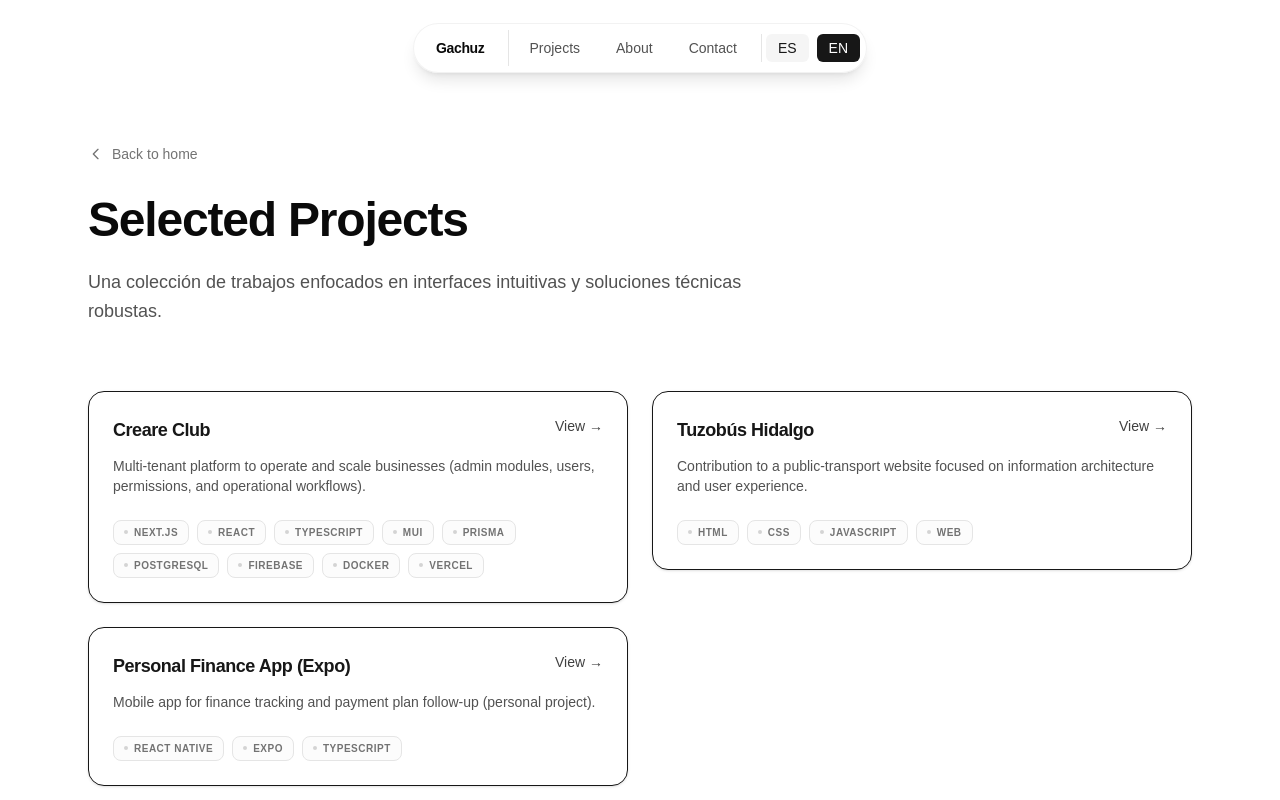
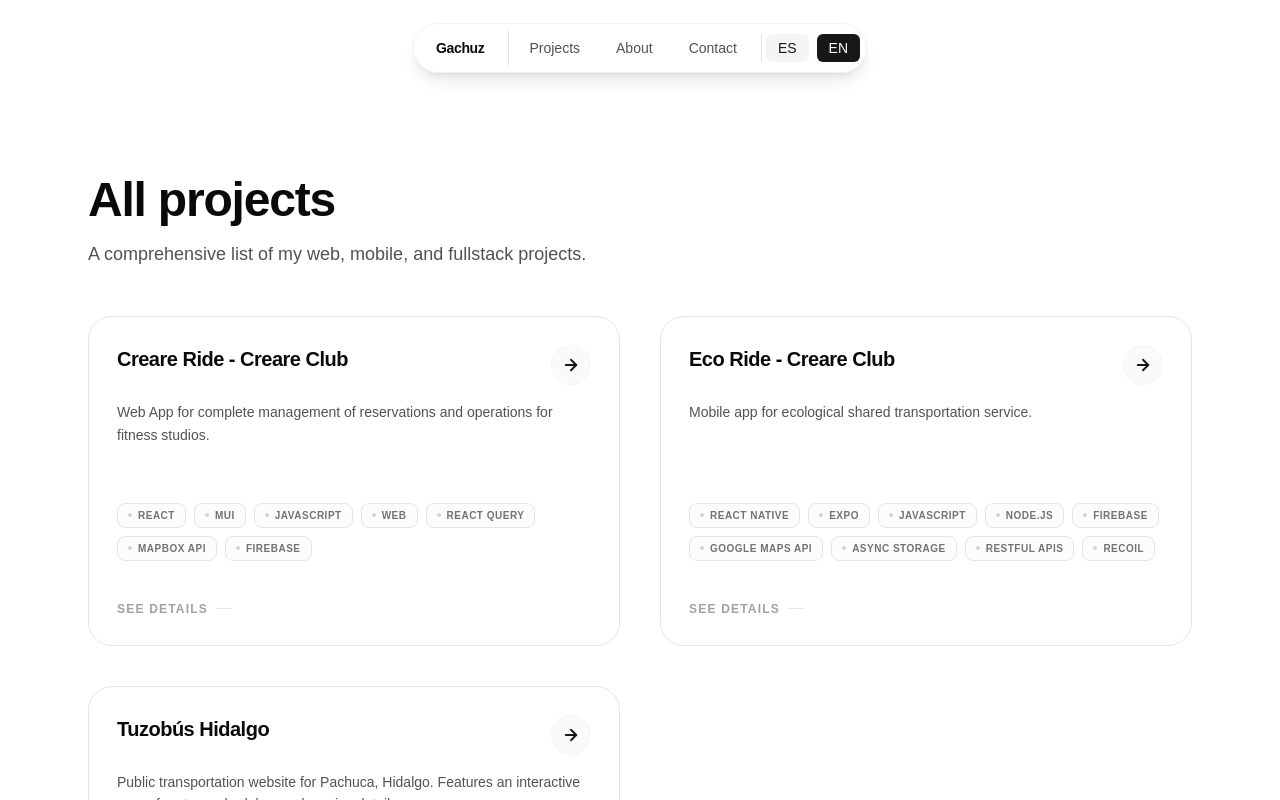
Before and after one commit to BGachuzD/portfolio, a Next.js app: page /en/projects in a window 1280 px wide. Shown: the top 800 px of the page. Built offline with nearby package versions, Linux system fonts and the light colour scheme.

Commit message:
feat: agregar enlaces a los proyectos, mejorar la sección de proyectos y actualizar traducciones

```diff
--- a/src/app/[locale]/projects/page.tsx
+++ b/src/app/[locale]/projects/page.tsx
@@ -1,45 +1,38 @@
-// src/app/[locale]/projects/page.tsx
-import {getProjects} from '@/lib/content';
-import ProjectGrid from '@/components/projects/project-grid';
-import type {Locale} from '@/content/types';
-import * as motion from 'framer-motion/client'; // Importante para Server Components en Next 15
-import {staggerContainer} from '@/motion/variants';
-import Link from 'next/link';
+import type { Locale } from '@/content/types';
+import { getTranslations } from 'next-intl/server';
+import { projects } from '@/content/projects';
 
-export default async function ProjectsPage({ params }: { params: Promise<{locale: Locale}> }) {
-  const {locale} = await params;
-  const items = getProjects();
+import Stagger from '@/motion/stagger';
+import Reveal from '@/motion/reveal';
+import ProjectGridAnimated from '@/components/projects/project-grid-animated';
+
+export default async function ProjectsIndexPage({
+  params,
+}: {
+  params: Promise<{ locale: Locale }>;
+}) {
+  const { locale } = await params;
+  const t = await getTranslations({ locale, namespace: 'projects' });
 
   return (
-    <main className="min-h-screen bg-white dark:bg-neutral-950 pt-24">
-      <section className="mx-auto max-w-6xl px-6 py-12">
-        <div className="mb-16 max-w-2xl">
-          <Link
-            href={`/${locale}`}
-            className="group mb-8 inline-flex items-center text-sm font-medium text-neutral-500 hover:text-neutral-950 dark:hover:text-white transition-colors"
-          >
-            <svg className="mr-2 h-4 w-4 transition-transform group-hover:-translate-x-1" fill="none" viewBox="0 0 24 24" stroke="currentColor">
-              <path strokeLinecap="round" strokeLinejoin="round" strokeWidth={2} d="M15 19l-7-7 7-7" />
-            </svg>
-            {locale === 'es' ? 'Volver al inicio' : 'Back to home'}
-          </Link>
-
-          <h1 className="text-4xl font-bold tracking-tight text-neutral-950 dark:text-white sm:text-5xl">
-            {locale === 'es' ? 'Proyectos Seleccionados' : 'Selected Projects'}
-          </h1>
-          <p className="mt-6 text-lg leading-relaxed text-neutral-600 dark:text-neutral-400">
-            Una colección de trabajos enfocados en interfaces intuitivas y soluciones técnicas robustas.
-          </p>
+    <main className="min-h-screen bg-white dark:bg-neutral-950 pt-20">
+      <section className="mx-auto max-w-6xl px-6 py-16 lg:py-24">
+        <div className="mb-12">
+          <Reveal>
+            <h1 className="text-4xl font-extrabold tracking-tight text-neutral-950 dark:text-white sm:text-5xl">
+              {t('allTitle') /* agrega esta key */}
+            </h1>
+          </Reveal>
+          <Reveal>
+            <p className="mt-4 max-w-2xl text-lg text-neutral-600 dark:text-neutral-400">
+              {t('allSubtitle') /* agrega esta key */}
+            </p>
+          </Reveal>
         </div>
 
-        <motion.div
-          variants={staggerContainer}
-          initial="hidden"
-          animate="visible"
-        >
-          {/* Usamos el grid que ya mejoramos antes */}
-          <ProjectGrid projects={items} locale={locale} />
-        </motion.div>
+        <Stagger>
+          <ProjectGridAnimated projects={projects} locale={locale} />
+        </Stagger>
       </section>
     </main>
   );
--- a/src/components/projects/project-card-animated.tsx
+++ b/src/components/projects/project-card-animated.tsx
@@ -1,10 +1,10 @@
 'use client';
 
 import Link from 'next/link';
-import {motion, useReducedMotion} from 'framer-motion';
-import type {Locale, Project} from '@/content/types';
+import { motion, useReducedMotion } from 'framer-motion';
+import type { Locale, Project } from '@/content/types';
 import TechBadges from './tech-badges';
-import {fadeUp} from '@/motion/variants';
+import { fadeUp } from '@/motion/variants';
 
 export default function ProjectCardAnimated({
   project,
@@ -20,17 +20,34 @@ export default function ProjectCardAnimated({
     <motion.article
       variants={fadeUp}
       whileHover={reduceMotion ? undefined : { y: -8 }}
-      className="group relative flex flex-col h-full rounded-3xl border border-neutral-200 dark:border-neutral-800 bg-white dark:bg-neutral-900/50 p-7 transition-all hover:border-neutral-300 dark:hover:border-neutral-700 hover:shadow-[0_20px_40px_-15px_rgba(0,0,0,0.05)] dark:hover:shadow-none"
+      className="group relative flex h-full flex-col rounded-3xl border border-neutral-200 bg-white p-7 transition-all
+                 hover:border-neutral-300 hover:shadow-[0_20px_40px_-15px_rgba(0,0,0,0.05)]
+                 dark:border-neutral-800 dark:bg-neutral-900/50 dark:hover:border-neutral-700 dark:hover:shadow-none"
     >
-      <Link href={href} className="absolute inset-0 z-10" aria-label={project.name} />
+      {/* Overlay link arriba: garantiza click en toda la card, incluido el ícono */}
+      <Link
+        href={href}
+        aria-label={project.name}
+        className="absolute inset-0 z-20 rounded-3xl
+                   focus-visible:outline-none focus-visible:ring-2 focus-visible:ring-neutral-900/20 focus-visible:ring-offset-2
+                   dark:focus-visible:ring-neutral-100/20 dark:focus-visible:ring-offset-neutral-950"
+      />
 
-      <div className="relative z-20 flex flex-col h-full">
+      {/* Contenido debajo y sin capturar clicks */}
+      <div className="relative z-10 pointer-events-none flex h-full flex-col">
         <div className="flex items-start justify-between gap-4">
-          <h3 className="text-xl font-bold tracking-tight text-neutral-950 dark:text-white group-hover:text-neutral-700 dark:group-hover:text-neutral-300 transition-colors">
+          <h3 className="text-xl font-bold tracking-tight text-neutral-950 transition-colors
+                         group-hover:text-neutral-700 dark:text-white dark:group-hover:text-neutral-300">
             {project.name}
           </h3>
 
-          <div className="flex h-10 w-10 shrink-0 items-center justify-center rounded-full bg-neutral-50 dark:bg-neutral-800 border border-neutral-100 dark:border-neutral-700 transition-transform group-hover:-rotate-45 group-hover:bg-neutral-900 group-hover:text-white dark:group-hover:bg-white dark:group-hover:text-neutral-950">
+          {/* El ícono queda “decorativo” (no captura clicks) */}
+          <div
+            aria-hidden
+            className="flex h-10 w-10 shrink-0 items-center justify-center rounded-full border border-neutral-100 bg-neutral-50
+                       transition-transform group-hover:-rotate-45 group-hover:bg-neutral-900 group-hover:text-white
+                       dark:border-neutral-700 dark:bg-neutral-800 dark:group-hover:bg-white dark:group-hover:text-neutral-950"
+          >
             <svg
               xmlns="http://www.w3.org/2000/svg"
               width="18"
@@ -42,8 +59,8 @@ export default function ProjectCardAnimated({
               strokeLinecap="round"
               strokeLinejoin="round"
             >
-              <line x1="5" y1="12" x2="19" y2="12"></line>
-              <polyline points="12 5 19 12 12 19"></polyline>
+              <line x1="5" y1="12" x2="19" y2="12" />
+              <polyline points="12 5 19 12 12 19" />
             </svg>
           </div>
         </div>
@@ -56,9 +73,11 @@ export default function ProjectCardAnimated({
           <TechBadges stack={project.stack} />
         </div>
 
-        <div className="mt-4 flex items-center text-xs font-bold uppercase tracking-widest text-neutral-400 group-hover:text-neutral-950 dark:group-hover:text-white transition-colors">
-          {locale === 'es' ? 'Explorar caso' : 'Explore case'}
-          <span className="ml-2 h-px w-4 bg-neutral-200 dark:bg-neutral-700 group-hover:w-8 group-hover:bg-neutral-950 dark:group-hover:bg-white transition-all" />
+        <div className="mt-10 flex items-center text-xs font-bold uppercase tracking-widest text-neutral-400 transition-colors
+                        group-hover:text-neutral-950 dark:group-hover:text-white">
+          {locale === 'es' ? 'Conoce los detalles' : 'See details'}
+          <span className="ml-2 h-px w-4 bg-neutral-200 transition-all group-hover:w-8 group-hover:bg-neutral-950
+                           dark:bg-neutral-700 dark:group-hover:bg-white" />
         </div>
       </div>
     </motion.article>
--- a/src/content/projects.ts
+++ b/src/content/projects.ts
@@ -1,22 +1,51 @@
 import type {Project} from './types';
 
 export const projects: Project[] = [
-  {
-    slug: 'creare-club-platform',
+    {
+    slug: 'creareride-creare',
     featured: true,
-    name: 'Creare Club',
+    name: 'Creare Ride - Creare Club',
     summary: {
-      es: 'Plataforma multi-tenant para operación y crecimiento de negocios (módulos administrativos, usuarios, permisos y flujos operativos).',
-      en: 'Multi-tenant platform to operate and scale businesses (admin modules, users, permissions, and operational workflows).'
+      es: 'Web App para la gestion total de reservaciones y operaciones de estudios fitness.',
+      en: 'Web App for complete management of reservations and operations for fitness studios.'
     },
     role: {
-      es: 'Fullstack Developer (Frontend-heavy). Ownership de UI, APIs, modelado y despliegue.',
-      en: 'Fullstack Developer (Frontend-heavy). Owned UI, APIs, data modeling, and deployment.'
+      es: 'Fullstack / Frontend.',
+      en: 'Fullstack / Frontend.'
     },
     highlights: {
       es: [
-        'Arquitectura multi-tenant y diseño de módulos escalables.',
-        'Construcción de UI compleja con formularios dinámicos y estados robustos.',
+        'Cacheo de información y optimización de performance con React Query.',
+        'Arquitectura modular y escalable con microfrontends.',
+        'Integración con múltiples APIs y servicios de terceros.'
+      ],
+      en: [
+        'Data caching and performance optimization with React Query.',
+        'Modular and scalable architecture with microfrontends.',
+        'Integration with multiple APIs and third-party services.'
+      ]
+    },
+    stack: ['React', 'MUI', 'JavaScript', 'Web', 'React Query', 'MapBox API', 'Firebase'],
+    links: [
+      { type: 'website', label: 'Preview', href: 'https://creare.creareride.app' }
+    ],
+  },
+  {
+    slug: 'eco-ride-creare',
+    featured: true,
+    name: 'Eco Ride - Creare Club',
+    summary: {
+      es: 'Aplicación mobile para servicio de transporte compartido ecológico.',
+      en: 'Mobile app for ecological shared transportation service.'
+    },
+    role: {
+      es: 'Fullstack Developer (Frontend). Responsable de UI, APIs, modelado de datos y despliegue.',
+      en: 'Fullstack Developer (Frontend). Responsible for UI, APIs, data modeling, and deployment.'
+    },
+    highlights: {
+      es: [
+        'Uso de API de mapas y geolocalización en tiempo real.',
+        'UI compleja con formularios dinámicos y manejo robusto de estado.',
         'Integración de autenticación/roles y flujos seguros.'
       ],
       en: [
@@ -26,77 +55,45 @@ export const projects: Project[] = [
       ]
     },
     stack: [
-      'Next.js',
-      'React',
-      'TypeScript',
-      'MUI',
-      'Prisma',
-      'PostgreSQL',
+      'React Native',
+      'Expo',
+      'JavaScript',
+      'Node.js',
       'Firebase',
-      'Docker',
-      'Vercel'
+      'Google Maps API',
+      'Async Storage',
+      'RESTful APIs',
+      'Recoil'
     ],
-    links: [
-      { type: 'caseStudy', label: 'Case Study', href: '/projects/creare-club-platform' }
-    ],
-    timeframe: { start: '2021-01' }
   },
   {
     slug: 'tuzobus-hidalgo',
     featured: true,
     name: 'Tuzobús Hidalgo',
     summary: {
-      es: 'Colaboración en un sitio web orientado a información y experiencia de usuario para transporte público.',
-      en: 'Contribution to a public-transport website focused on information architecture and user experience.'
+      es: 'Sitio web de transporte público de Pachuca, Hidalgo. Cuenta con un mapa interactivo de rutas, horarios y detalles del servicio.',
+      en: 'Public transportation website for Pachuca, Hidalgo. Features an interactive map of routes, schedules, and service details.'
     },
     role: {
-      es: 'Frontend / Web Contributor. Enfoque en UI, mantenibilidad y mejoras incrementales.',
-      en: 'Frontend / Web Contributor. Focused on UI, maintainability, and incremental improvements.'
+      es: 'Fullstack / Frontend. Enfoque en UI/UX para el usuario final',
+      en: 'Fullstack / Frontend. Focused on UI/UX for the end user.'
     },
     highlights: {
       es: [
         'Mejoras de UI/UX y ajustes de responsividad.',
         'Mantenimiento y evolución de componentes.',
-        'Optimización de páginas clave (estructura, performance percibida).'
+        'Interactividad con mapas y optimización de performance.',
       ],
       en: [
         'UI/UX improvements and responsive refinements.',
         'Component maintenance and iterative evolution.',
-        'Key page optimizations (structure, perceived performance).'
+        'Map interactivity and performance optimization.',
       ]
     },
-    stack: ['HTML', 'CSS', 'JavaScript', 'Web'],
+    stack: ['React', 'MUI', 'JavaScript', 'Web', 'Redux', 'Google Maps API'],
     links: [
-      // Aqui va el link que no se me olvide
-      // { type: 'website', label: 'Website', href: 'https://...' }
+      { type: 'website', label: 'Website', href: 'https://p-tuzobus.hidalgo.gob.mx' }
     ],
     timeframe: { start: '2022-01', end: '2023-12' }
   },
-  {
-    slug: 'personal-finance-app',
-    featured: false,
-    name: 'Personal Finance App (Expo)',
-    summary: {
-      es: 'App móvil para tracking financiero y seguimiento de planes de pago (proyecto personal).',
-      en: 'Mobile app for finance tracking and payment plan follow-up (personal project).'
-    },
-    role: {
-      es: 'React Native Developer. Diseño de data model, UX y notificaciones.',
-      en: 'React Native Developer. Data model design, UX, and notifications.'
-    },
-    highlights: {
-      es: [
-        'Arquitectura de pantallas y componentes reutilizables.',
-        'Persistencia de datos y flujos de estado.',
-        'Notificaciones locales programadas.'
-      ],
-      en: [
-        'Screen architecture and reusable components.',
-        'Data persistence and state workflows.',
-        'Scheduled local notifications.'
-      ]
-    },
-    stack: ['React Native', 'Expo', 'TypeScript'],
-    timeframe: { start: '2025-01' }
-  }
 ];
--- a/src/messages/en.json
+++ b/src/messages/en.json
@@ -24,7 +24,10 @@
     "role": "Role",
     "highlights": "Highlights",
     "filterLabel": "Filter by technology",
-    "filterAll": "All"
+    "filterAll": "All",
+    "viewAll": "View all projects",
+    "allTitle": "All projects",
+    "allSubtitle": "A comprehensive list of my web, mobile, and fullstack projects."
   },
   "about": {
     "title": "A bit about me",
--- a/src/messages/es.json
+++ b/src/messages/es.json
@@ -24,7 +24,10 @@
     "role": "Rol",
     "highlights": "Lo más relevante",
     "filterLabel": "Filtrar por tecnología",
-    "filterAll": "Todo"
+    "filterAll": "Todo",
+    "viewAll": "Ver todos los proyectos",
+    "allTitle": "Todos los proyectos",
+    "allSubtitle": "Lista completa de mis proyectos web, mobile y fullstack."
   },
   "about": {
     "title": "Un poco sobre mí",
```
Also changed, not shown: src/app/[locale]/projects/[slug]/page.tsx (+21 -7 lines), src/components/sections/projects-section.tsx (+14 -2 lines).
